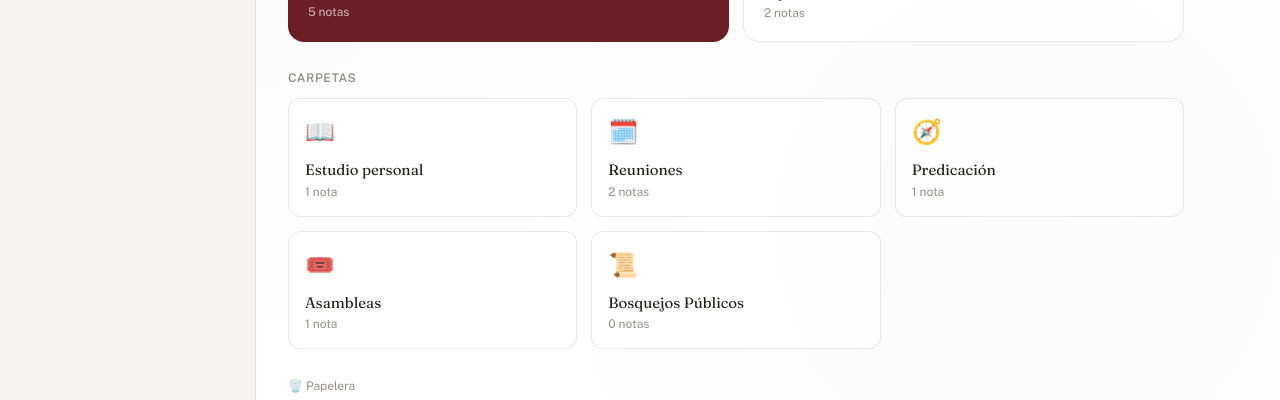
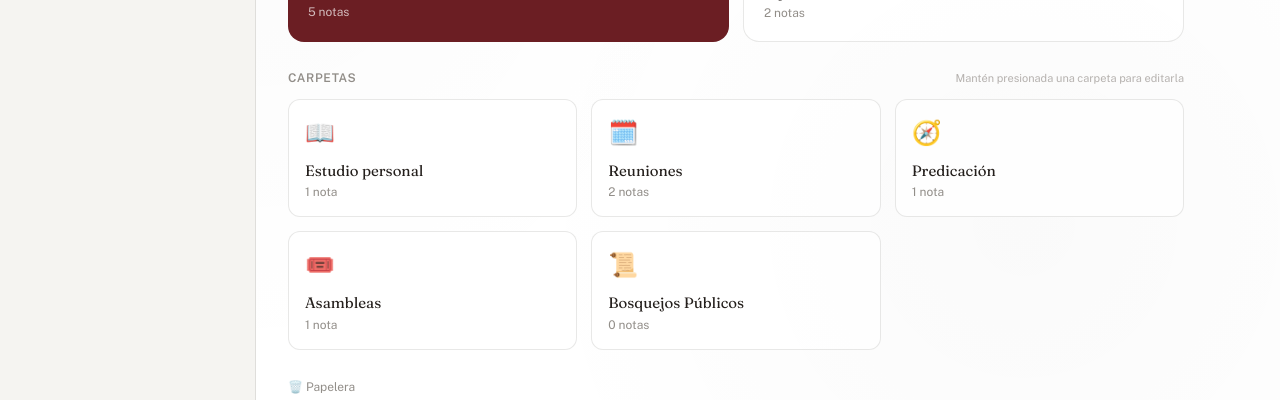
Before and after one commit to yeancq/NotePad-Tj, a React (Vite) app: page / in a window 1280 px wide. Shown: the part 255-655 px from the top of the page. Built offline with nearby package versions, Linux system fonts and the light colour scheme.

Commit message:
Add files via upload

```diff
--- a/src/components/FolderGrid.jsx
+++ b/src/components/FolderGrid.jsx
@@ -1,3 +1,7 @@
+import { useRef } from 'react'
+
+const LONG_PRESS_MS = 480
+
 export default function FolderGrid({ folders, counts, onSelect, onEditFolder }) {
   const topLevel = folders.filter((f) => !f.parentId)
 
@@ -45,12 +49,22 @@ export default function FolderGrid({ folders, counts, onSelect, onEditFolder })
         </button>
       </div>
 
-      <p className="text-xs font-semibold uppercase tracking-wider text-ink-soft/60 dark:text-night-text/40 mb-3">
+      <div className="flex items-center justify-between mb-3">
+        <p className="text-xs font-semibold uppercase tracking-wider text-ink-soft/60 dark:text-night-text/40">
           Carpetas
         </p>
+        <p className="text-[11px] text-ink-soft/40 dark:text-night-text/30">
+          Mantén presionada una carpeta para editarla
+        </p>
+      </div>
       <div className="grid grid-cols-2 sm:grid-cols-3 gap-3.5 mb-6">
         {folderCards.map((c) => (
-          <FolderCard key={c.id} card={c} onClick={() => onSelect(c.id)} onEdit={() => onEditFolder(c.id)} />
+          <FolderCard
+            key={c.id}
+            card={c}
+            onOpen={() => onSelect(c.id)}
+            onEdit={() => onEditFolder(c.id)}
+          />
         ))}
       </div>
 
@@ -64,37 +78,59 @@ export default function FolderGrid({ folders, counts, onSelect, onEditFolder })
   )
 }
 
-function FolderCard({ card, onClick, onEdit }) {
+function FolderCard({ card, onOpen, onEdit }) {
+  const timerRef = useRef(null)
+  const longPressedRef = useRef(false)
+
+  const startPress = () => {
+    longPressedRef.current = false
+    timerRef.current = setTimeout(() => {
+      longPressedRef.current = true
+      if (navigator.vibrate) navigator.vibrate(12)
+      onEdit()
+    }, LONG_PRESS_MS)
+  }
+
+  const cancelPress = () => {
+    clearTimeout(timerRef.current)
+  }
+
+  const handleClick = () => {
+    // Si el press largo ya disparó la edición, no abrimos la carpeta también.
+    if (longPressedRef.current) {
+      longPressedRef.current = false
+      return
+    }
+    onOpen()
+  }
+
   return (
-    <div
-      className="group relative flex flex-col items-start gap-3 p-4 rounded-xl
+    <button
+      onClick={handleClick}
+      onPointerDown={startPress}
+      onPointerUp={cancelPress}
+      onPointerLeave={cancelPress}
+      onPointerCancel={cancelPress}
+      onContextMenu={(e) => e.preventDefault()}
+      className="group relative flex flex-col items-start gap-3 p-4 rounded-xl text-left select-none
                  bg-white/70 dark:bg-night-surface border border-ink/10 dark:border-night-text/10
-                 hover:-translate-y-0.5 hover:shadow-md transition-all duration-200"
+                 hover:-translate-y-0.5 hover:shadow-md active:scale-[0.97] transition-all duration-150"
+      style={{ WebkitTouchCallout: 'none', WebkitUserSelect: 'none' }}
     >
-      <button onClick={onClick} className="flex flex-col items-start gap-3 w-full text-left">
       <span className="text-2xl">{card.icon}</span>
       <span className="w-full">
-          <span className="block font-display text-[15px] text-ink dark:text-night-text truncate pr-5">
+        <span className="block font-display text-[15px] text-ink dark:text-night-text truncate">
           {card.name}
         </span>
         <span className="block text-xs text-ink-soft/60 dark:text-night-text/40 mt-0.5">
           {card.count} {card.count === 1 ? 'nota' : 'notas'}
         </span>
       </span>
+      <span className="hidden md:flex absolute top-3 right-3 w-6 h-6 items-center justify-center rounded-full
+                        text-ink-soft/40 dark:text-night-text/30 opacity-0 group-hover:opacity-100
+                        transition-opacity text-xs pointer-events-none">
+        ✏️
+      </span>
     </button>
-      <button
-        onClick={(e) => {
-          e.stopPropagation()
-          onEdit()
-        }}
-        className="absolute top-3 right-3 w-6 h-6 flex items-center justify-center rounded-full
-                   text-ink-soft/40 dark:text-night-text/30 opacity-0 group-hover:opacity-100
-                   hover:bg-ink/5 dark:hover:bg-night-text/10 transition-opacity text-xs"
-        aria-label="Editar carpeta"
-        title="Editar carpeta"
-      >
-        ✏️
-      </button>
-    </div>
   )
 }
--- a/src/components/NoteEditor.jsx
+++ b/src/components/NoteEditor.jsx
@@ -4,6 +4,7 @@ import SpeakerMode from './SpeakerMode'
 import SpeakerIcon from './SpeakerIcon'
 import RichEditor from './RichEditor'
 import { ensureHtml } from '../lib/htmlUtils'
+import { useBackHandler } from '../hooks/useBackHandler'
 
 export default function NoteEditor({
   note,
@@ -22,6 +23,7 @@ export default function NoteEditor({
   const [cursorPos, setCursorPos] = useState(0)
   const [hasActiveVerse, setHasActiveVerse] = useState(false)
   const [showSpeaker, setShowSpeaker] = useState(false)
+  useBackHandler(showSpeaker, () => setShowSpeaker(false))
 
   const dirty = title !== note.title || body !== note.body || folder !== note.folder
 
```
Lines whose indentation alone changed are shown as unchanged.
